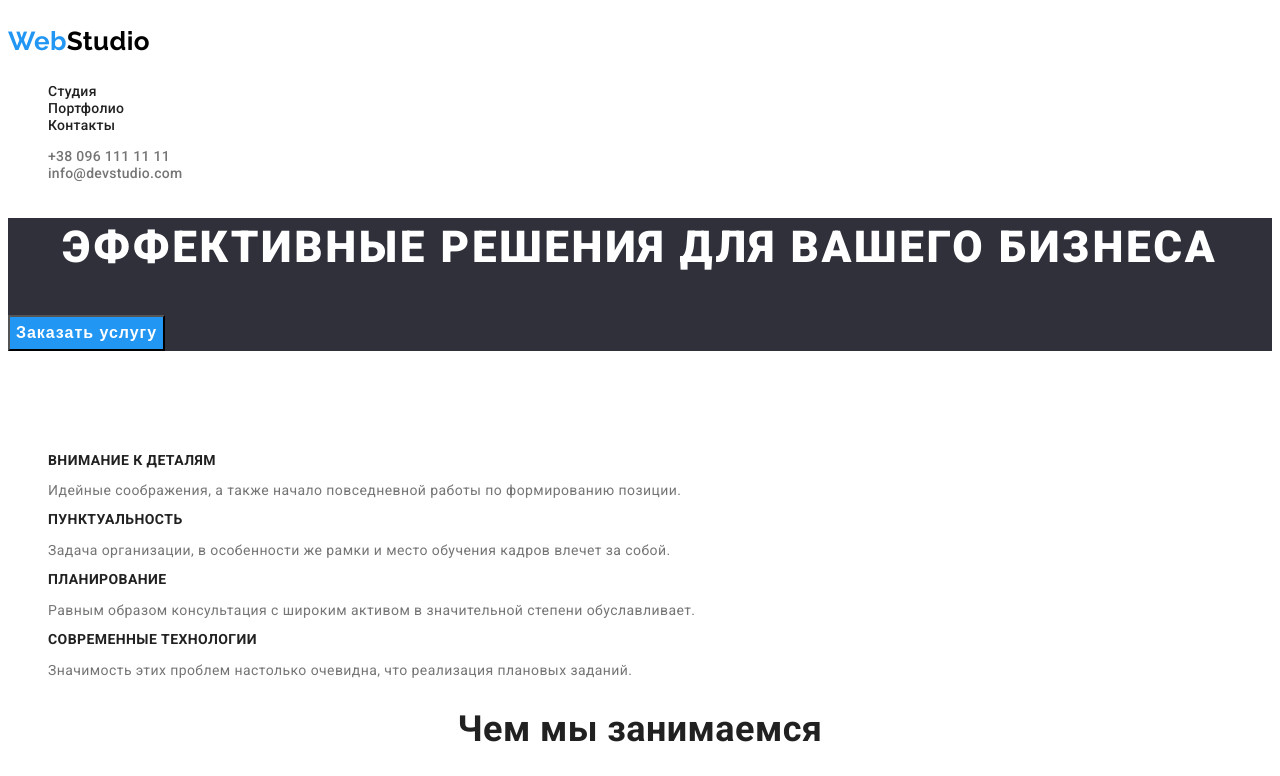
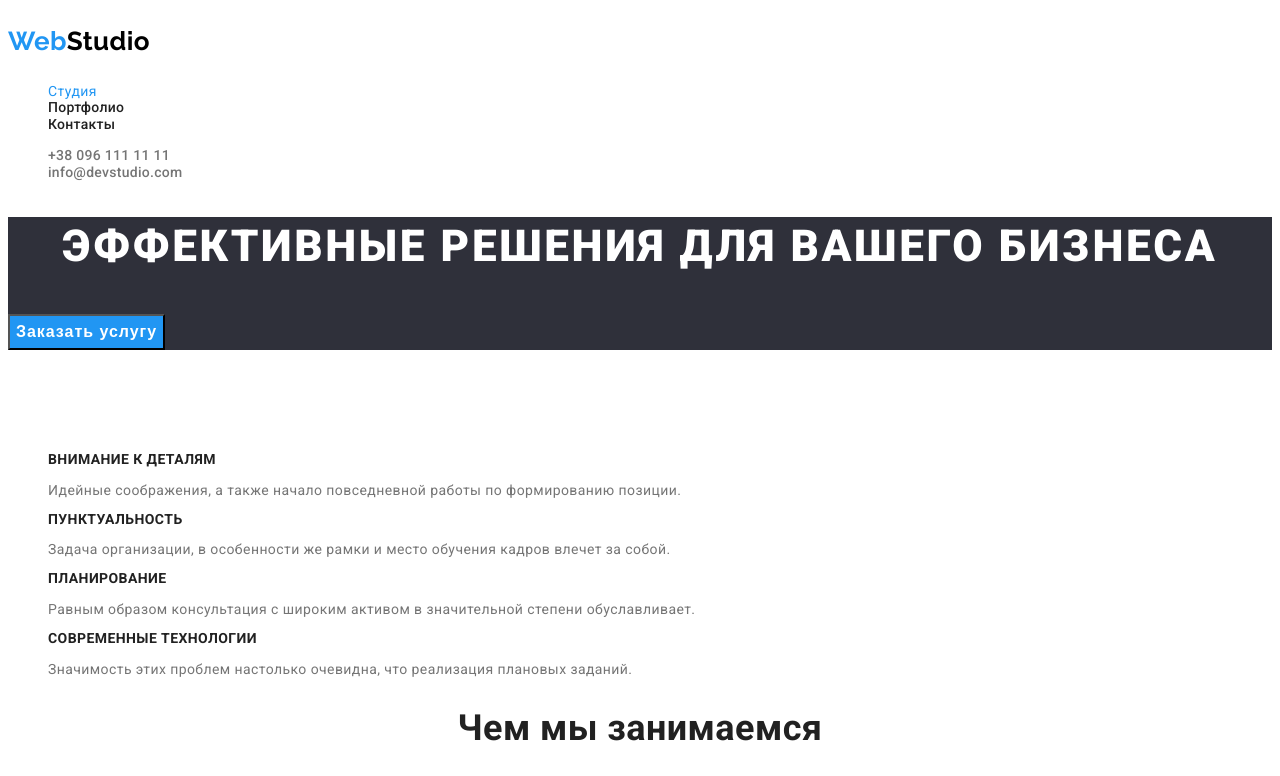
Before and after one commit to Arliok/goit-markup-hw-02, a plain HTML site: page index.html in a window 1280 px wide. Shown: the top 776 px of the page. Drawn offline with Linux system fonts and the light colour scheme.

Commit message:
fix link to the current page, add background color section team

```diff
--- a/css/style.css
+++ b/css/style.css
@@ -21,7 +21,8 @@ body {
 .list {
   list-style: none;
 }
-.link {
+.link,
+.link-current {
   text-decoration: none;
 }
 .logo {
@@ -38,6 +39,9 @@ body {
   text-decoration-line: none;
 }
 /*top-line*/
+.link-current {
+  color: #2196f3;
+}
 .top-line .link {
   color: var(--primary-text);
   font-weight: 500;
@@ -108,6 +112,9 @@ body {
   color: #757575;
 }
 /*team*/
+.team {
+  background-color: var(--background-three);
+}
 .team-cards,
 .team-member {
   font-size: 16px;
--- a/index.html
+++ b/index.html
@@ -21,7 +21,7 @@
       <nav>
         <ul class="top-line list">
           <li>
-            <a href="./index.html" class="link current">Студия</a>
+            <a href="./index.html" class="link-current">Студия</a>
           </li>
           <li>
             <a href="./portfolio.html" class="link">Портфолио</a>
@@ -88,7 +88,7 @@
           </li>
         </ul>
       </section>
-      <section class="section team">
+      <section class="team">
         <h2 class="section-title">Наша команда</h2>
         <ul class="list">
           <li>
```
